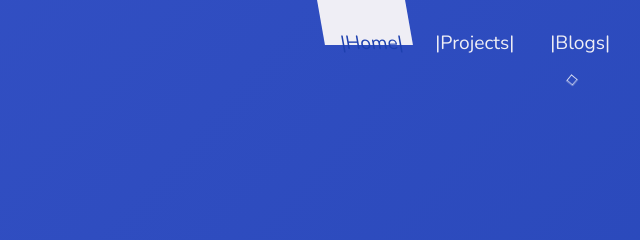
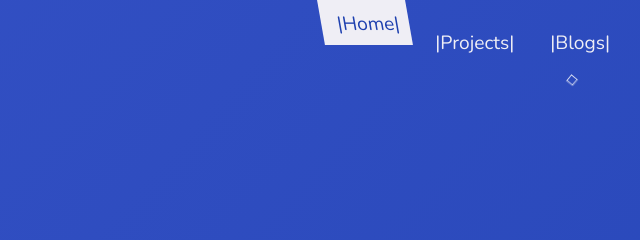
Before and after one commit to singh3069/saurabh-portfolio-site, a plain HTML site: page index.html in a window 1280 px wide. In both pictures the pointer is over the item "|Home|". Shown: the top 240 px of the page, 580-1220 px from the left. Drawn offline with nearby package versions, Linux system fonts and the light colour scheme.

Commit message:
hover effect changed in welcome css

```diff
--- a/welcome.css
+++ b/welcome.css
@@ -106,7 +106,7 @@ nav ul li:hover a{
 }
 nav ul li:hover{
   height: 45px;
-  padding-top: 30px;
+  padding-top: 11px;
   margin-top: -30px;
   background: #EFEEF5;
   text-decoration: none;
```
